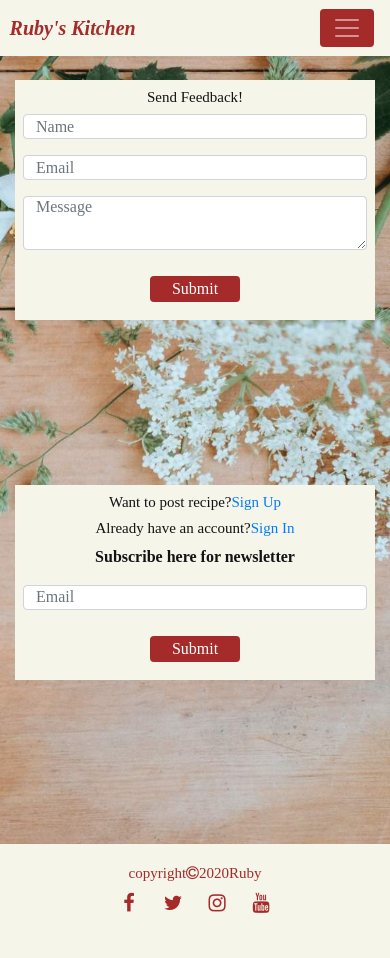
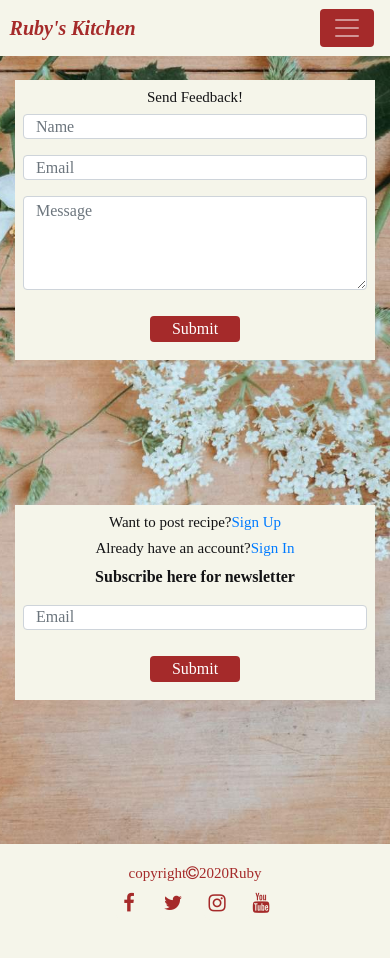
Before and after one commit to RubySrivastava/ms3-recipe, a Flask app: page /contact in a window 390 px wide. Run offline with Flask 2, Linux system fonts and the light colour scheme; some libraries are stand-ins or nearby versions.

Commit message:
update line-height of form-control

```diff
--- a/static/css/style.css
+++ b/static/css/style.css
@@ -355,7 +355,7 @@ h5 {
     font-size: 15px;
 }
 .form-control {
-    line-height: .5rem;
+    line-height: 1rem;
     height:25px;
 }
 .btn-brown {
```
